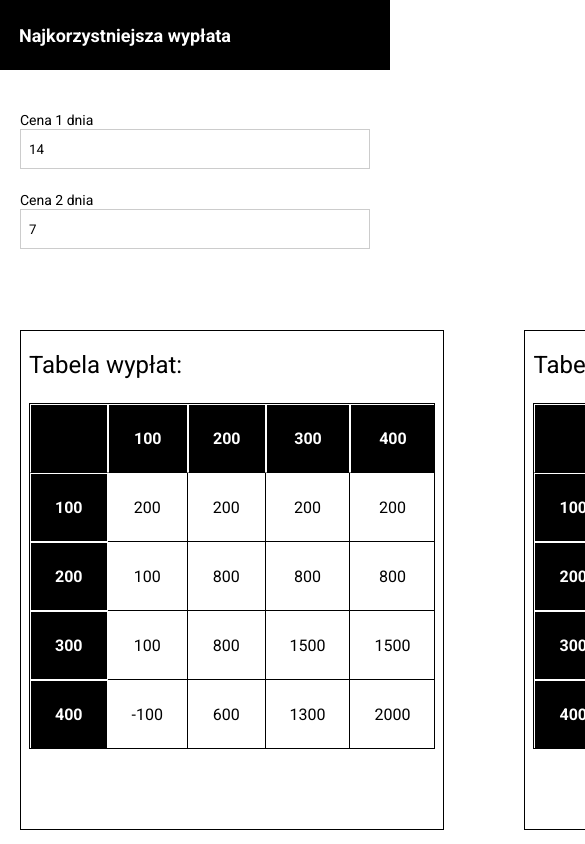
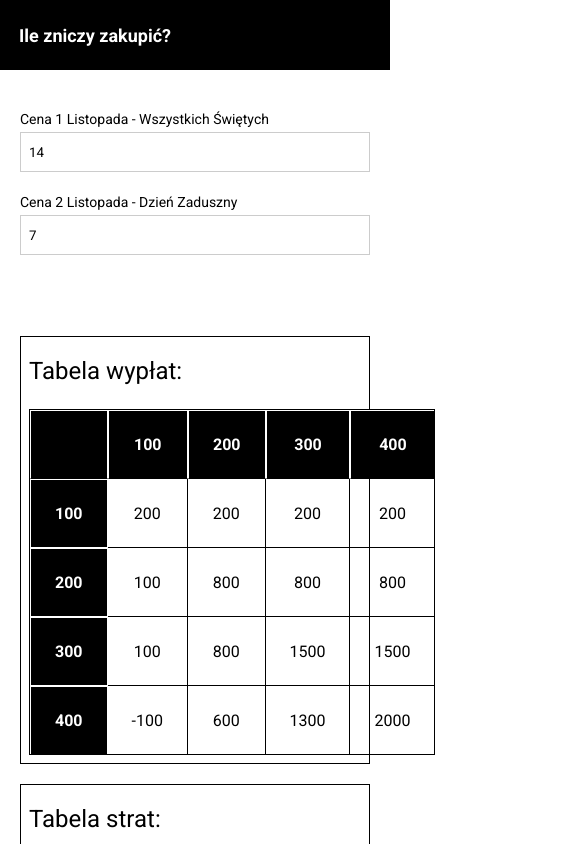
Before and after one commit to augustyn1331/NajkorzystniejszaWyplata, a React (Create React App) app: page /Home/ in a window 390 px wide. Shown: the top 844 px of the page, 585 px wide, since content can reach past the window. Built offline with nearby package versions, Linux system fonts and the light colour scheme.

Commit message:
mobile fixes

```diff
--- a/src/components/common/Input.tsx
+++ b/src/components/common/Input.tsx
@@ -22,5 +22,6 @@ const StyledInput = styled.input`
 
 const Container = styled.div`
   position: relative;
+  display: flex;
   flex-direction: column;
 `;
--- a/src/components/form/Form.tsx
+++ b/src/components/form/Form.tsx
@@ -16,10 +16,6 @@ export interface Fields {
 }
 
 const Form: React.FC = () => {
-  const validationSchema = Yup.object({
-    price: Yup.string().required('Required'),
-  });
-
   const initialValues = {
     price: '14',
     secondDayPrice: '7',
@@ -29,14 +25,7 @@ const Form: React.FC = () => {
   const supply = [100, 200, 300, 400];
   const buyPrices = [12, 10, 9, 9];
 
-  const onSubmit = () => {
-    // const bestScore = getBestScore();
-    // const maxScores = AggRow(bestScore, 'max');
-    // const transpondedScores = getTranspondedMatrix(bestScore);
-    // console.log('funkcja max', AggRow(transpondedScores, 'max'));
-    // console.log('funkcja min', AggRow(transpondedScores, 'min'));
-    // getLoss(cloneArray(bestScore), maxScores.val);
-  };
+  const onSubmit = () => {};
 
   const cloneArray = (array: matrix): matrix => {
     //clone 2d array, without this code it's always a reference
@@ -117,11 +106,8 @@ const Form: React.FC = () => {
   };
 
   //TODO Error object values should be passed down and displayed in corresponding inputs
-  const { handleChange, handleSubmit, values, errors } = useFormik<Fields>({
+  const { handleChange, handleSubmit, values } = useFormik<Fields>({
     initialValues,
-    validationSchema,
-    validateOnChange: false,
-    validateOnBlur: false,
     onSubmit,
   });
   const tabelaWyplat = getBestScore();
@@ -207,7 +193,7 @@ const Form: React.FC = () => {
         <div className='criterium'>
           <div className='value'>
             <h3>
-              Oczekiwana wartość doskonałej informacji: {owdi - Math.max(...sumFromRow(cloneArray(tabelaWyplat)))}
+              Oczekiwana Wartość Doskonałej Informacji: {owdi - Math.max(...sumFromRow(cloneArray(tabelaWyplat)))}
             </h3>
           </div>
         </div>
@@ -217,8 +203,18 @@ const Form: React.FC = () => {
   return (
     <Container>
       <form onSubmit={handleSubmit}>
-        <Input label='Cena 1 dnia' value={values.price} onChange={handleChange('price')} required />
-        <Input label='Cena 2 dnia' value={values.secondDayPrice} onChange={handleChange('secondDayPrice')} required />
+        <Input
+          label='Cena 1 Listopada - Wszystkich Świętych'
+          value={values.price}
+          onChange={handleChange('price')}
+          required
+        />
+        <Input
+          label='Cena 2 Listopada - Dzień Zaduszny'
+          value={values.secondDayPrice}
+          onChange={handleChange('secondDayPrice')}
+          required
+        />
         {/* <FormButton variant='contained' label='Najlepsza wyplata' type='submit' colorVariant='primary' /> */}
       </form>
       <StyledDiv>
@@ -322,12 +318,20 @@ const StyledDiv = styled.div`
   width: 100%;
   .tablesWrapper {
     display: flex;
-    justify-content: space-between;
+    flex-direction: column;
+    @media screen and (min-width: 768px) {
+      flex-direction: row;
+      justify-content: space-between;
+    }
   }
   .tabela {
     border: 1px solid black;
     max-height: 500px;
-    margin: 20px 80px 0 0;
+    margin: 20px 0 0 0;
+    @media screen and (min-width: 768px) {
+      margin: 20px 80px 0 0;
+    }
+
     padding: 8px;
     p {
       font-size: 24px;
--- a/src/components/header/Header.tsx
+++ b/src/components/header/Header.tsx
@@ -30,7 +30,7 @@ const StyledAppBar = styled(AppBar)`
 const Header: React.FC = () => {
   return (
     <StyledAppBar elevation={0}>
-      <h1>Najkorzystniejsza wypłata</h1>
+      <h1>Ile zniczy zakupić?</h1>
     </StyledAppBar>
   );
 };
--- a/src/styles/common.ts
+++ b/src/styles/common.ts
@@ -12,7 +12,6 @@ export const StyledPlaceholder = styled.label`
   align-self: flex-start;
   margin: 0 0 4px 0;
   @media only screen and (${breakpoints.md}) {
-    position: absolute;
     bottom: 22px;
     font-size: 14px;
     line-height: 18px;
@@ -28,7 +27,5 @@ export const StyledInputBase = css`
   border: 1px solid #cccccc;
   @media only screen and (${breakpoints.md}) {
     width: 304px;
-    margin-bottom: 20px;
-    margin-left: 110px;
   }
 `;
```
